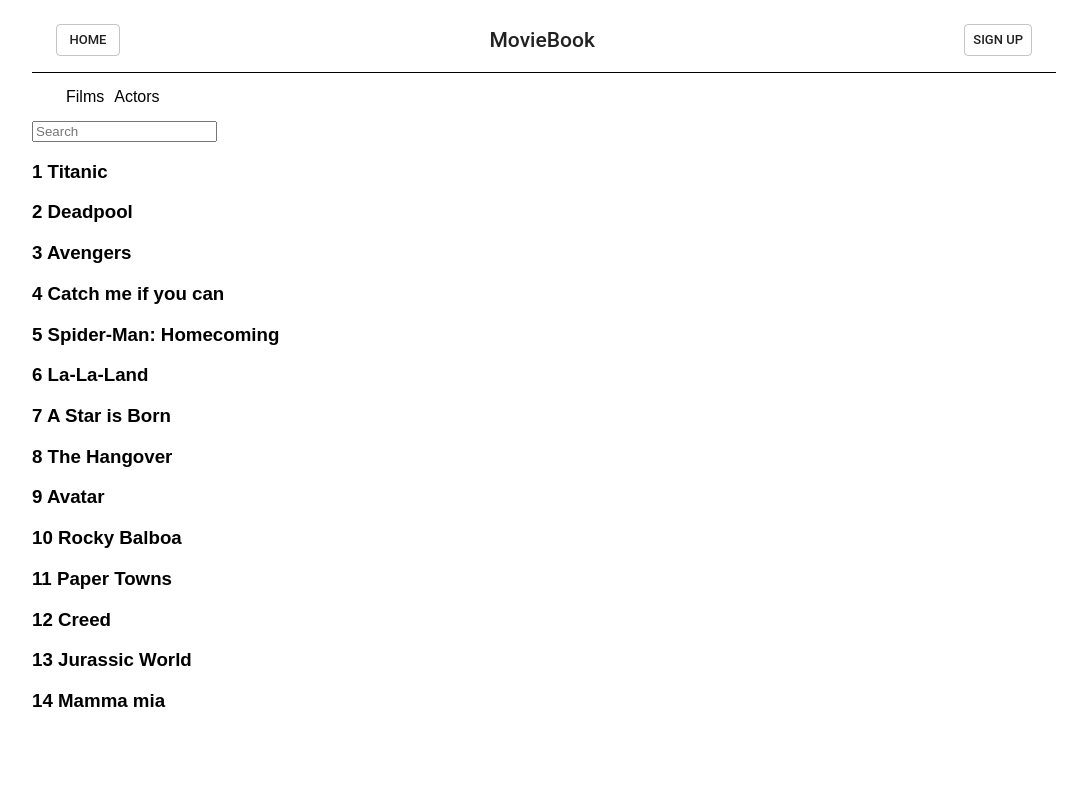
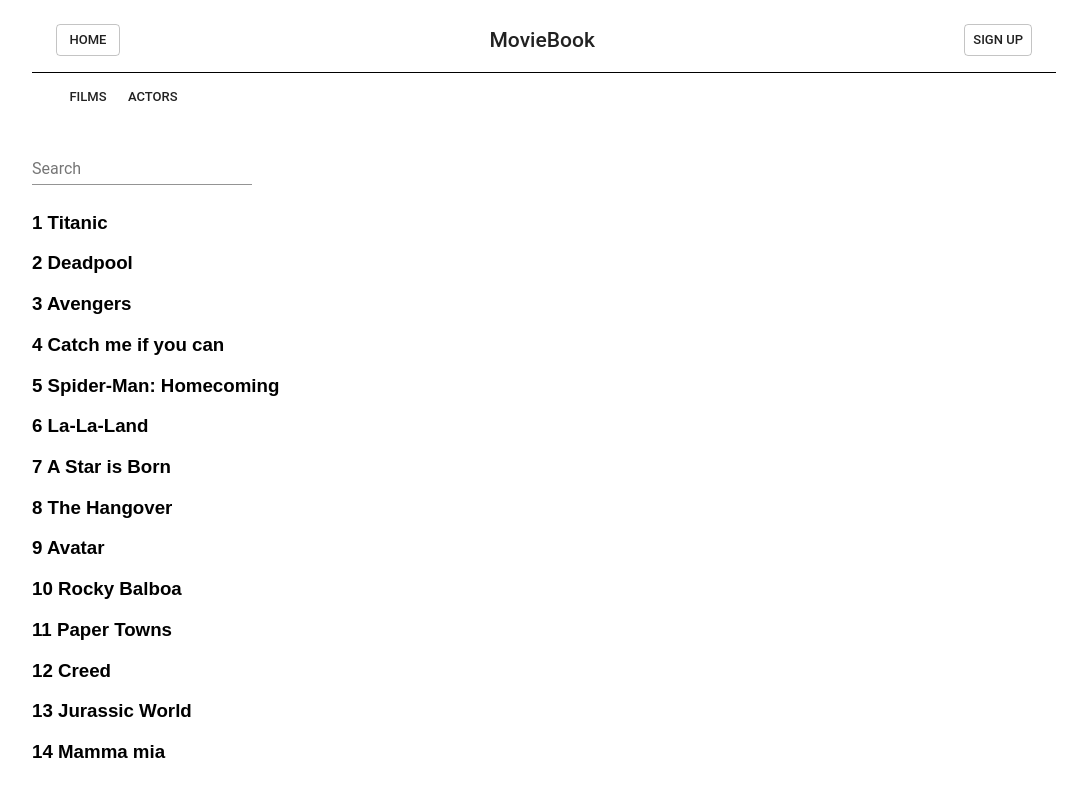
Before and after one commit to tokerson/Moviebook-frontend, a React (Create React App) app: page /films in a window 1280 px wide. Shown: the top 796 px of the page, without its empty margins (96-1183 px from the left). Built offline with nearby package versions, Linux system fonts and the light colour scheme.

Commit message:
some view changes

```diff
--- a/src/App.js
+++ b/src/App.js
@@ -29,7 +29,7 @@
       <Router>
         <div>
           <Toolbar className="toolbar">
-          <Button component={Link} to="/" variant="outlined" size="small">
+            <Button component={Link} to="/" variant="outlined" size="small">
               Home
             </Button>
             <Typography variant="title" align="center" noWrap className="title">MovieBook</Typography>
@@ -37,12 +37,12 @@
               Sign up
             </Button>
           </Toolbar>
-            <Toolbar variant="dense">
-            <Link className="links" to="/films">Films</Link>
-            <Link className="links" to="/actors">Actors</Link>
+          <Toolbar variant="dense">
+            <Button size="small" component={Link} to="/films">films</Button>
+            <Button size="small" component={Link} to="/actors">actors</Button>
           </Toolbar>
           <Route exact path="/" component={Home} />
-          <Route path="/actors" component={Actors} />
+          <Route exact path="/actors" component={Actors} />
           <Route exact path="/films/:title" component={Movie}></Route>
           <Route exact path="/films" component={MovieList} />
 
--- a/src/components/MovieList.js
+++ b/src/components/MovieList.js
@@ -3,6 +3,7 @@
 
 import JSON from '../json/Movies.json';
 import MovieListItem from "./MovieListItem"
+import TextField from '@material-ui/core/TextField';
 
 class MovieList extends Component {
 
@@ -29,9 +30,16 @@
       searching:  event.target.value.length > 0
     });
   }
-
+ /* <TextField
+  id="outlined-search"
+  label="Search field"
+  type="search"
+  className={classes.textField}
+  margin="normal"
+  variant="outlined"
+/>*/
   render() {
-
+//<input type="text" onChange={this.filterMovies} placeholder="Search"></input>
     //we want to display either whole list of movies or filtered list depending on the users input
     let movies = this.state.filtered.length === 0 ? this.state.movies : this.state.filtered;
     if(this.state.filtered.length === 0 && this.state.searching === true) {
@@ -40,7 +48,7 @@
 
     return (
       <div>
-          <input type="text" onChange={this.filterMovies} placeholder="Search"></input>
+          <TextField id="outlined-search" label="Search" margin="normal" varian="outlined" placeholder="Search" onChange={this.filterMovies}></TextField>
           <MovieListItem movies={movies}/>
       </div>
     );
```
Also changed, not shown: src/css/Home.css (added).
